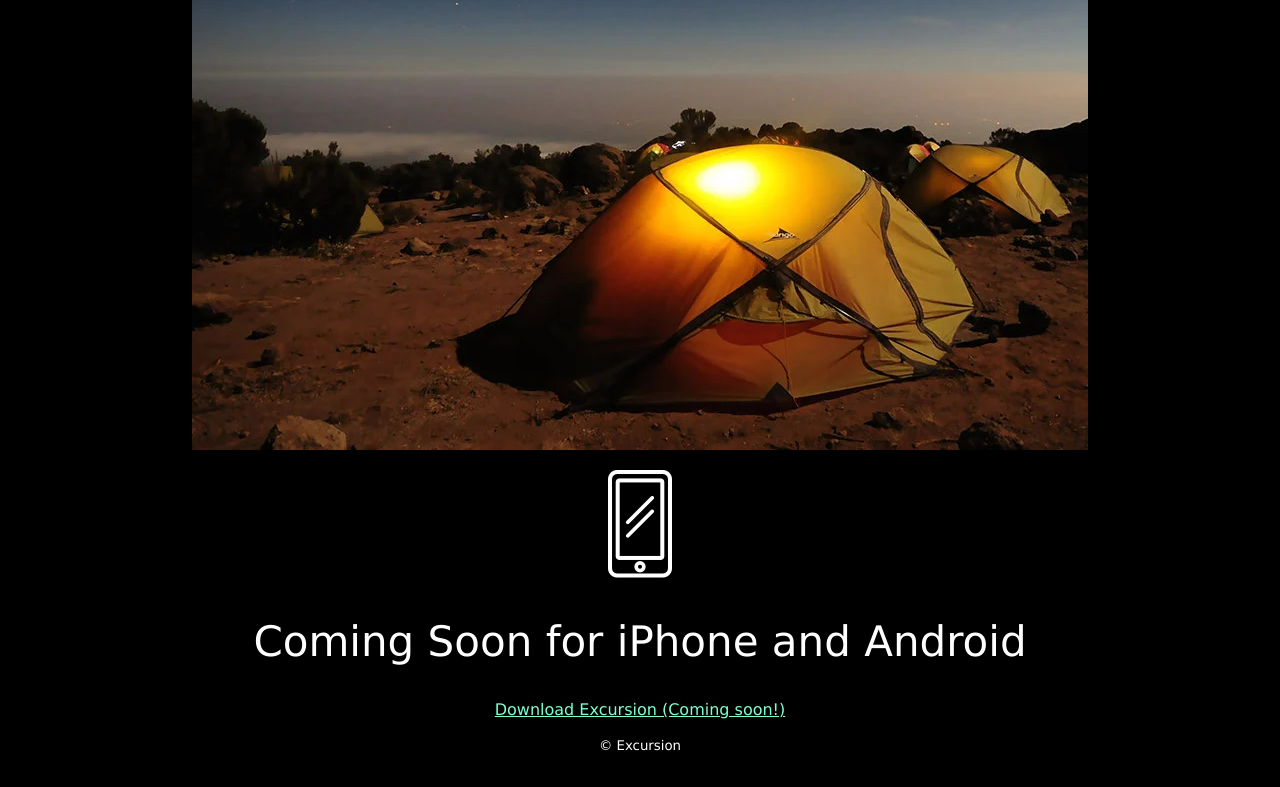
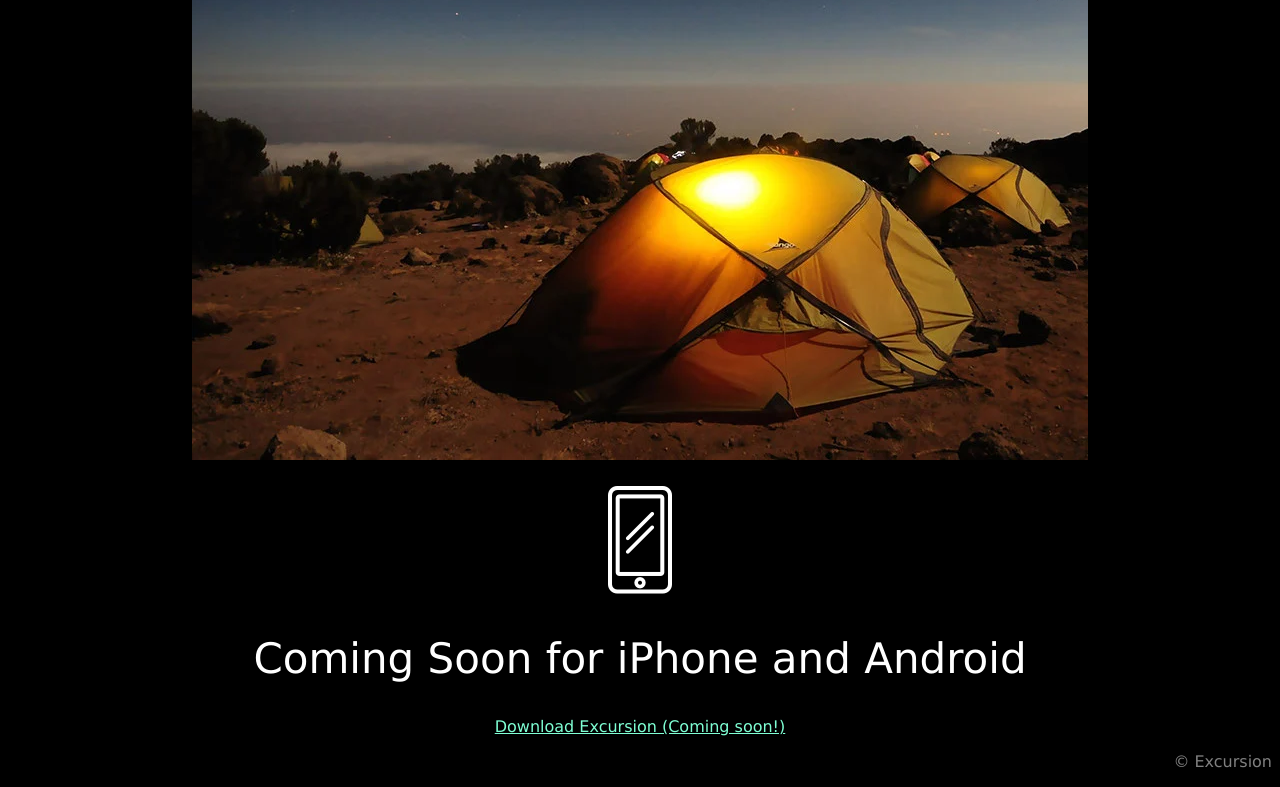
Before and after one commit to jahson8/excursion, a plain HTML site: page index.html in a window 1280 px wide. Shown: the part 603-1390 px from the top of the page. Drawn offline with Linux system fonts and the light colour scheme.

Commit message:
project complete

```diff
--- a/index.html
+++ b/index.html
@@ -3,7 +3,7 @@
 <head>
     <meta charset="UTF-8">
     <meta name="viewport" content="width=device-width, initial-scale=1.0">
-    <title>Document</title>
+    <title>Excursion Travel</title>
     <link rel="stylesheet" href="resources/css/style.css">
 </head>
 <body>
@@ -13,9 +13,9 @@
             <p><a href="#">Download Excursion (Coming soon!)</a></p>
             <video src="resources/videos/excursion.mp4" autoplay loop muted></video>
         </header>
-        <section>
+        <section class="travel">
             <h2>Your personal travel guide</h2>
-            <p>Excursion remembers places you like, and recommends new points of interest around you.</p>
+            <p> Excursion remembers places you like, and recommends new points of interest around you.</p>
             <p>
                 <img src="resources/images/camp.jpg" alt="several tents at a campground under the stars">
             </p>
@@ -29,7 +29,7 @@
         </section>
     </main>
     <footer>
-        <p><small>&copy; Excursion</small></p>
+        <p>&copy; Excursion</p>
     </footer>
 </body>
 </html>
--- a/resources/css/style.css
+++ b/resources/css/style.css
@@ -3,10 +3,11 @@
 body {
     background-color: black;
     color: white;
-    font-family:Verdana, Geneva, Tahoma, sans-serif;
+    font-family:Verdana, sans-serif;
     text-align: center;
     font-size: 16px;
 }
+
 
 h1 {
     font-size: 50px;
@@ -20,3 +21,20 @@ h2 {
 a:link{
     color: aquamarine;
 }
+
+.travel p,
+footer p {
+    color: gray;
+}
+
+/* section styles*/
+
+.travel p {
+    font-size: 21px;
+}
+
+/* footer styles*/
+
+footer p {
+    text-align: right;
+}
```
